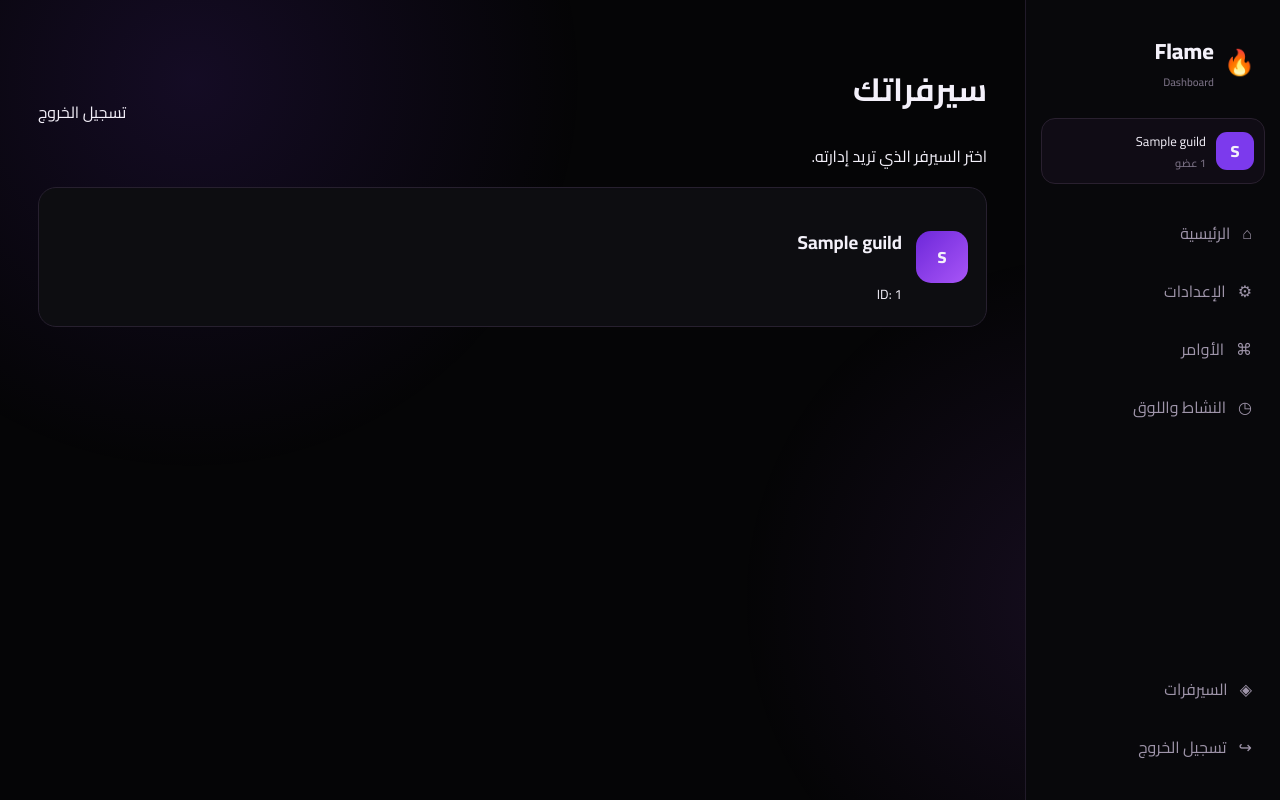
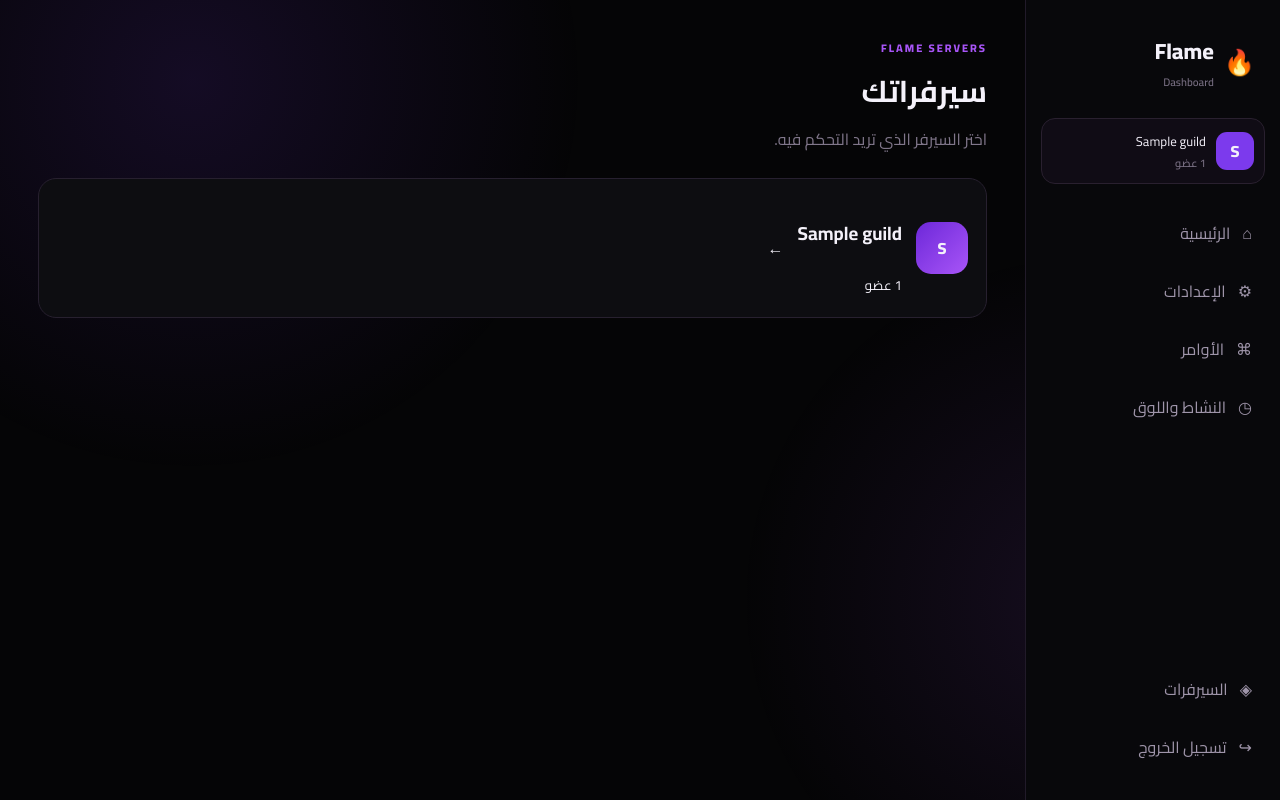
Before and after one commit to alialghamdi6068/Voidbot, a Flask app: template templates/servers.html in a window 1280 px wide. Run offline with Flask 3, Linux system fonts and the light colour scheme; the template is opened without the code that fills it: most values are stand-ins (such as "Sample title", 1, 10 or a date in 2020); parts of the project's set-up code (start-up, migrations or seed data) failed here and were passed over.

Commit message:
Redesign Flame server selector

```diff
--- a/templates/servers.html
+++ b/templates/servers.html
@@ -1 +1 @@
-{% extends 'dashboard.html' %}{% block content %}<div class="top"><div><h1>سيرفراتك</h1><p>اختر السيرفر الذي تريد إدارته.</p></div><a href="{{ url_for('logout') }}">تسجيل الخروج</a></div><div class="grid">{% for guild in guilds %}<a class="server" href="{{ url_for('dashboard', guild_id=guild.id) }}"><div class="server-icon">{{ guild.name[:1] }}</div><div><h3>{{ guild.name }}</h3><small>ID: {{ guild.id }}</small></div></a>{% else %}<div class="card"><h3>لا توجد سيرفرات</h3><p>تأكد أن البوت موجود في السيرفر وأن حسابك لديه صلاحية الإدارة.</p></div>{% endfor %}</div>{% endblock %}
+{% extends 'base.html' %}{% block content %}<div class="page-head"><div><div class="eyebrow">FLAME SERVERS</div><h1>سيرفراتك</h1><p>اختر السيرفر الذي تريد التحكم فيه.</p></div></div><div class="grid">{% for guild in guilds %}<a class="server" href="{{ url_for('dashboard', guild_id=guild.id) }}"><div class="server-icon">{{ guild.name[:1] }}</div><div><h3>{{ guild.name }}</h3><small>{{ guild.member_count or 0 }} عضو</small></div><strong>←</strong></a>{% else %}<div class="card"><h3>لا توجد سيرفرات</h3><p>تأكد أن Flame موجود في السيرفر وأن حسابك لديه صلاحية الإدارة.</p></div>{% endfor %}</div>{% endblock %}
```
